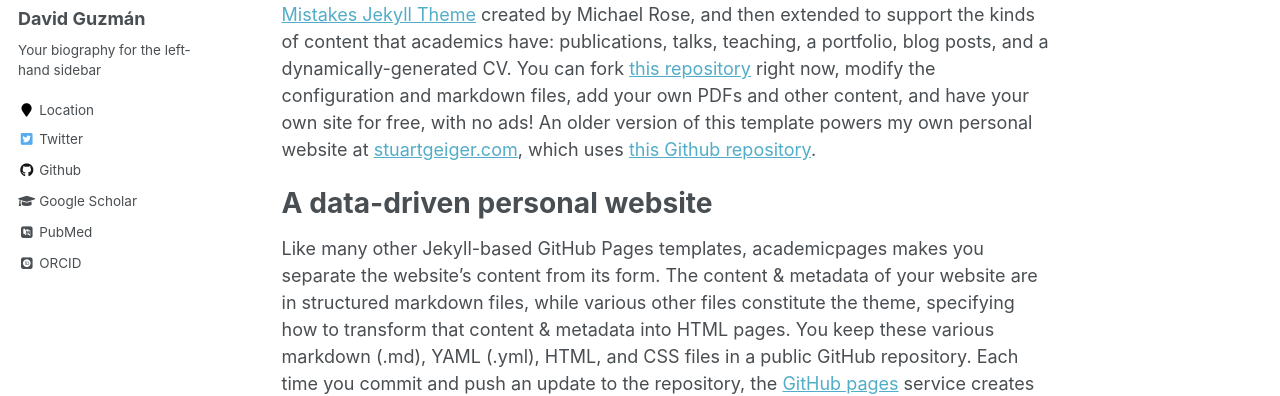
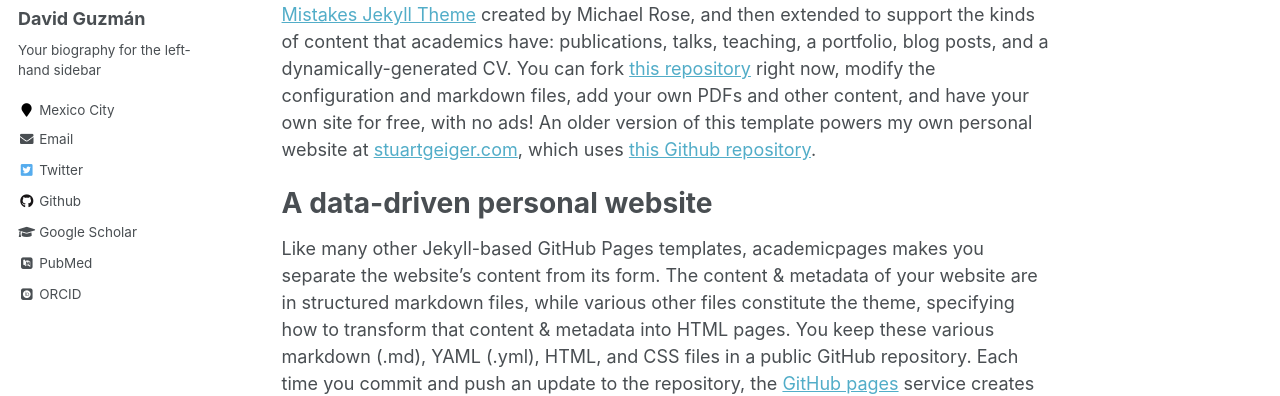
Before and after one commit to davidguzmanr/davidguzmanr.github.io, a Jekyll site: the page built from _pages/about.md, in a window 1280 px wide. Shown: the part 295-691 px from the top of the page. Built offline with Jekyll 4.4.1, drawn with Linux system fonts in a browser that asks for light colours; some web fonts are replaced; some of the changed lines change nothing that is shown.

Commit message:
Minor changes in main page

```diff
--- a/_config.yml
+++ b/_config.yml
@@ -10,7 +10,7 @@
 title                    : "E. David Guzmán"
 title_separator          : "-"
 name                     : &name "David Guzmán"
-description              : &description "personal description"
+description              : &description "Backpropagated physicist and data scientist"
 url                      : https://davidguzmanr.github.io # the base hostname & protocol for your site e.g. "https://mmistakes.github.io"
 baseurl                  : "" # the subpath of your site, e.g. "/blog"
 repository               : "davidguzmanr/davidguzmanr.github.io"
@@ -83,11 +83,11 @@
   name             : "David Guzmán"
   avatar           : "profile.png"
   bio              : "Your biography for the left-hand sidebar"
-  location         : "Location"
+  location         : "Mexico City"
   employer         :
   pubmed           : "https://www.ncbi.nlm.nih.gov/pubmed/?term=john+snow"
   googlescholar    : "http://yourfullgooglescholarurl.com"
-  email            :
+  email            : "david_guzmanr@ciencias.unam.mx"
   researchgate     :  # example: "https://www.researchgate.net/profile/David_Guzman23"
   uri              :
   bitbucket        :
@@ -96,7 +96,7 @@
   flickr           :
   facebook         :
   foursquare       :
-  github           : "academicpages"
+  github           : "davidguzmanr"
   google_plus      :
   keybase          :
   instagram        :
```
